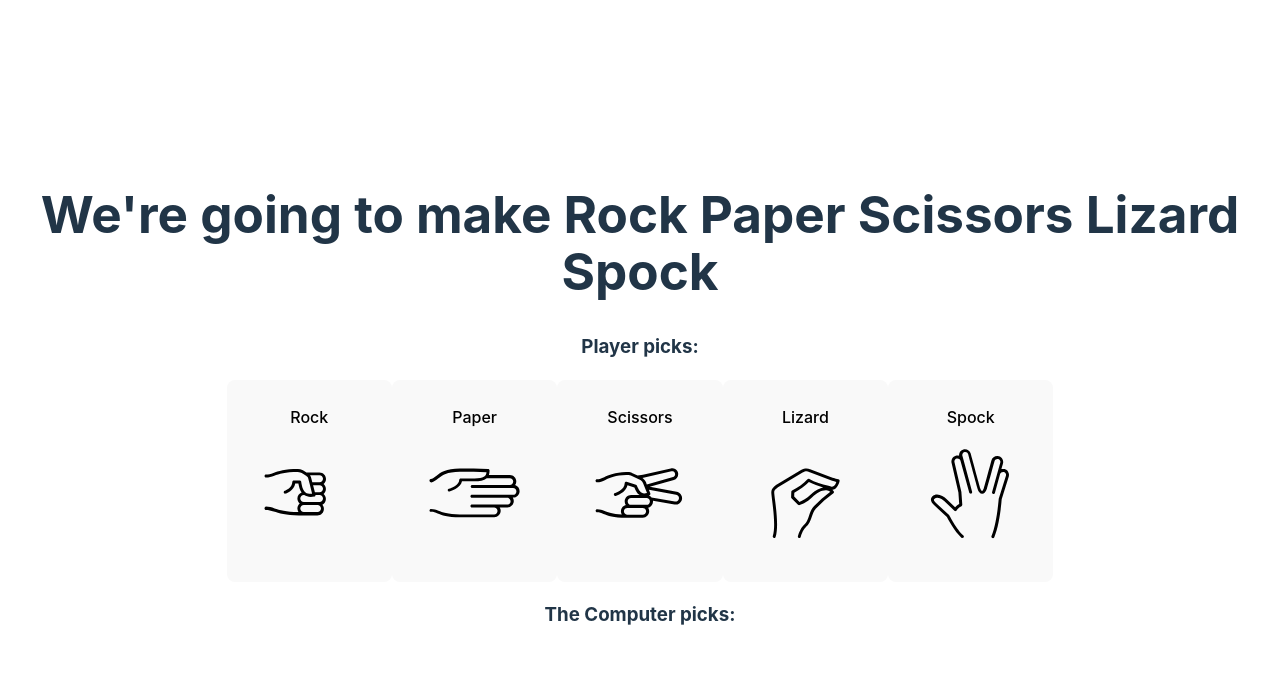
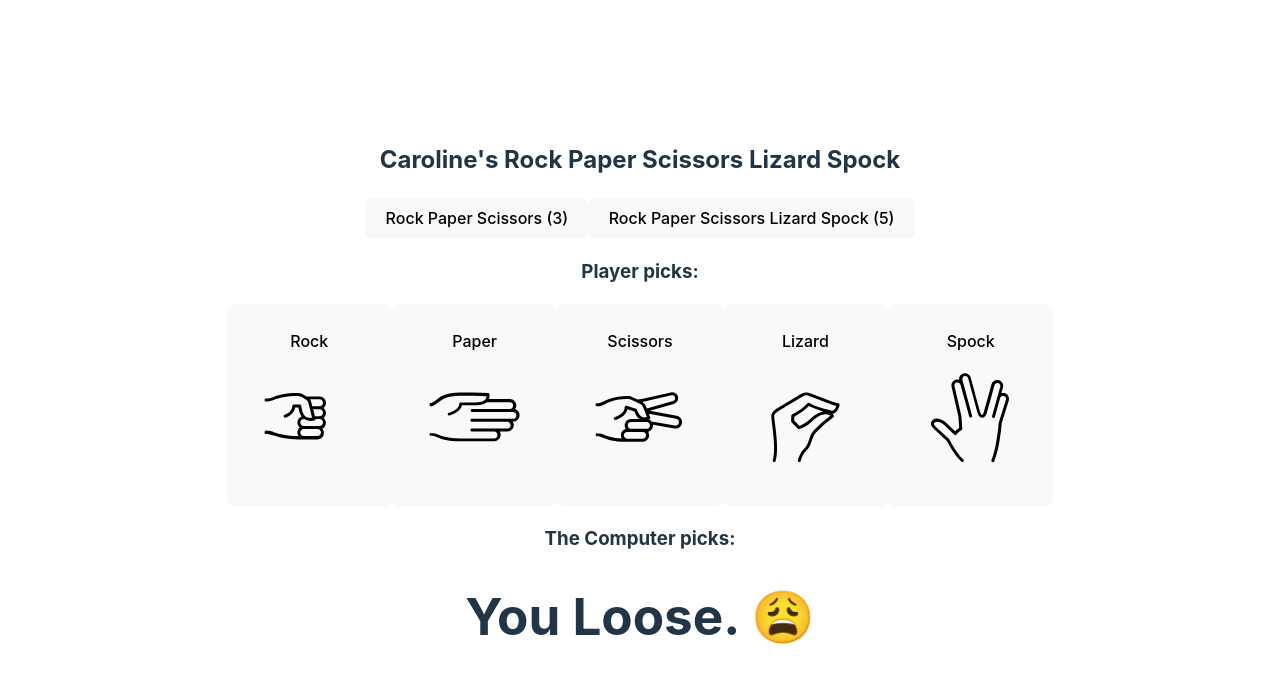
Before and after one commit to caro-turnbull/RockPaperScissorsLizardSpock, a React (Vite) app: page / in a window 1280 px wide. Shown: the top 682 px of the page. Built offline with nearby package versions, Linux system fonts and the light colour scheme.

Commit message:
not complete setting game state

```diff
--- a/src/App.jsx
+++ b/src/App.jsx
@@ -3,6 +3,7 @@ import UserPick from './Components/UserPick';
 import './App.css';
 import NavBar from './Components/NavBar';
 import CompPick from './Components/ComputerPick';
+import Results from './Components/Results';
 
 function App() {
   // const [count, setCount] = useState(0);
@@ -14,6 +15,7 @@ function App() {
         <UserPick />
         <CompPick />
       </div>
+      <Results />
     </>
   );
 }
--- a/src/Components/NavBar.jsx
+++ b/src/Components/NavBar.jsx
@@ -1,8 +1,23 @@
+import { useState, useContext } from 'react';
+import { DataContext } from '../Providers/dataProvider';
+import { options3 } from "../data";
+
 function NavBar() {
+  const { chooseGame } = useContext(DataContext);
 
   return (
-    <h1>We're going to make Rock Paper Scissors Lizard Spock</h1>
+    <>
+      <h2>Caroline's Rock Paper Scissors Lizard Spock</h2>
 
+      <button onClick={() => chooseGame(3)}>
+        Rock Paper Scissors (3)
+      </button>
+
+      <button onClick={() => chooseGame(5)}>
+        Rock Paper Scissors Lizard Spock (5)
+      </button>
+
+    </>
   );
 }
 export default NavBar;
--- a/src/Components/Results.jsx
+++ b/src/Components/Results.jsx
@@ -0,0 +1,22 @@
+import { useState, useContext } from 'react';
+import { DataContext } from '../Providers/dataProvider';
+
+function Results() {
+  const { result } = useContext(DataContext);
+
+
+  let resultHeader;
+  if (result === 'winner') {
+    resultHeader = <h1>You Win! 🎉</h1>;
+  } else {
+    resultHeader = <h1>You Loose. 😩</h1>;
+  }
+
+  return (
+    <>
+      {resultHeader}
+    </>
+
+  );
+}
+export default Results;
--- a/src/Providers/dataProvider.jsx
+++ b/src/Providers/dataProvider.jsx
@@ -25,12 +25,18 @@ export default function DataProvider(props) {
     //sets compChoice state to the entire object
   };
 
+  function chooseGame(number) {
+    setGame(`options${number}`);
+    console.log("setting game to", number, game);
+  }
+
   const providerData = {
     compChoice,
     userChoice,
     game,
     result,
-    userClick
+    userClick,
+    chooseGame,
   };
 
   return (
```
